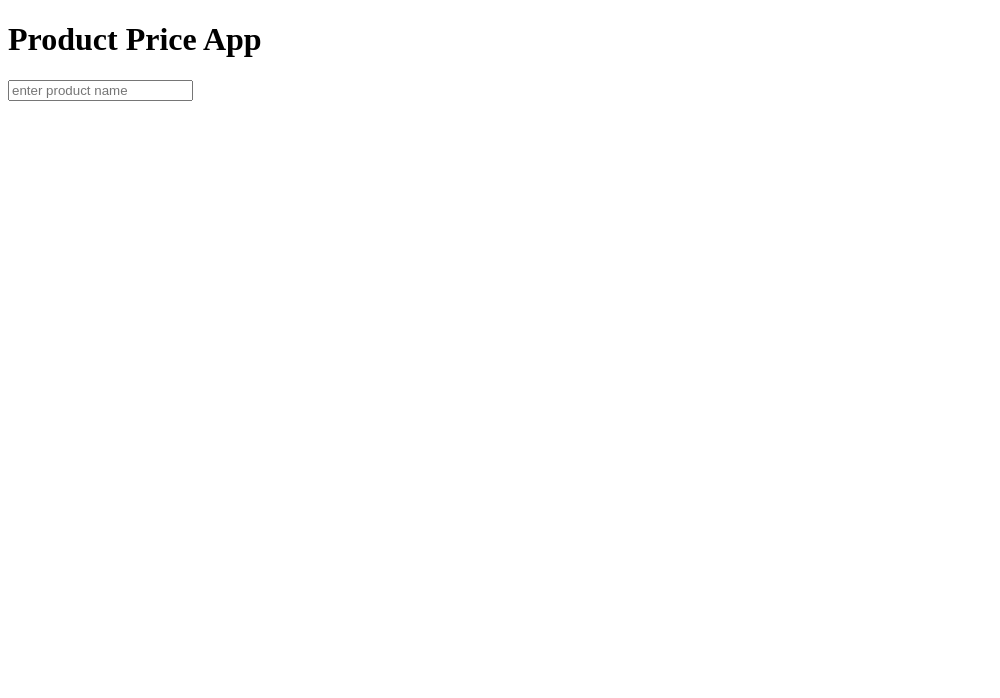
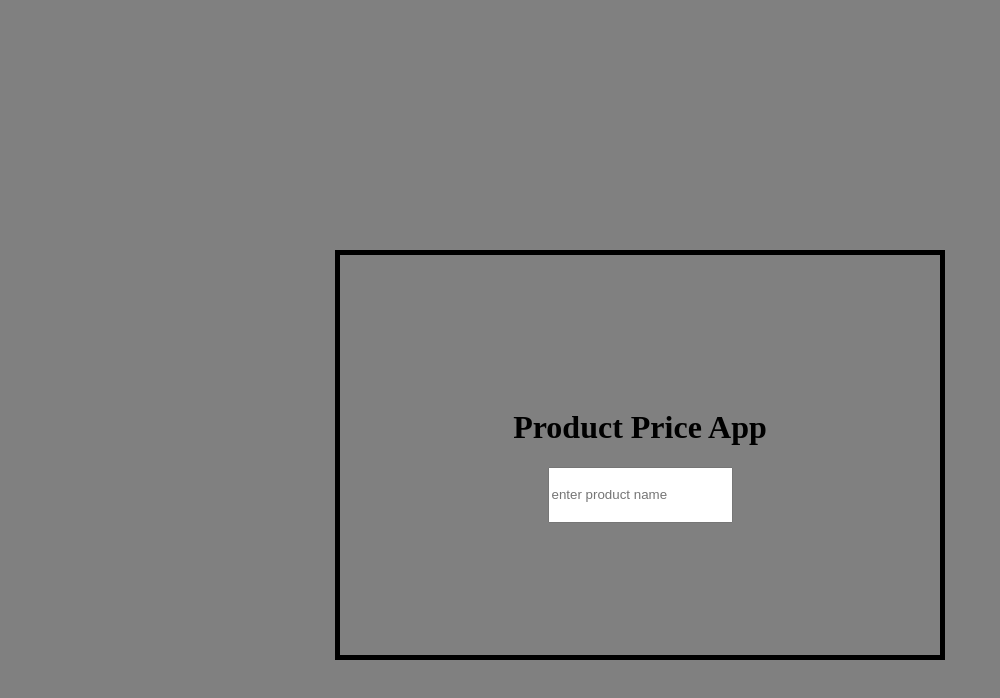
Before and after one commit to Habil233z/React-API, a React (Vite) app: page / in a window 1280 px wide. Shown: the top 698 px of the page, without its empty margins (0-1000 px from the left). Built offline with nearby package versions, Linux system fonts and the light colour scheme.

Commit message:
small decoration

```diff
--- a/src/App.css
+++ b/src/App.css
@@ -0,0 +1,25 @@
+body {
+    margin: 0;
+    padding: 0;
+    background-color: gray;
+    display: flex;
+    justify-content: center;
+    align-self: center;
+    margin-top: 250px;
+    height: 100%;
+    width: 100%;
+}
+
+.main {
+    border: 5px solid black;
+    height: 400px;
+    width: 600px;
+    display: flex;
+    flex-direction: column;
+    align-items: center;
+    justify-content: center;
+}
+
+input {
+    height: 50px;
+}
--- a/src/App.tsx
+++ b/src/App.tsx
@@ -5,7 +5,7 @@ import { ProductPriceApp } from './components/ProductPrice'
 function App() {
 
   return (
-    <div>
+    <div className='main'>
       <ProductPriceApp />
     </div>
   )
--- a/src/api/product.ts
+++ b/src/api/product.ts
@@ -10,8 +10,12 @@ export async function fetchProduct(product:string ):Promise <{product: string; p
             price: 800000
         },
         {
-            name: "freeer",
+            name: "freezer",
             price: 3000000
+        },
+        {
+            name: "laptop",
+            price: 10000000
         }
     ])
     const searchProduct = product.toLowerCase()
```
